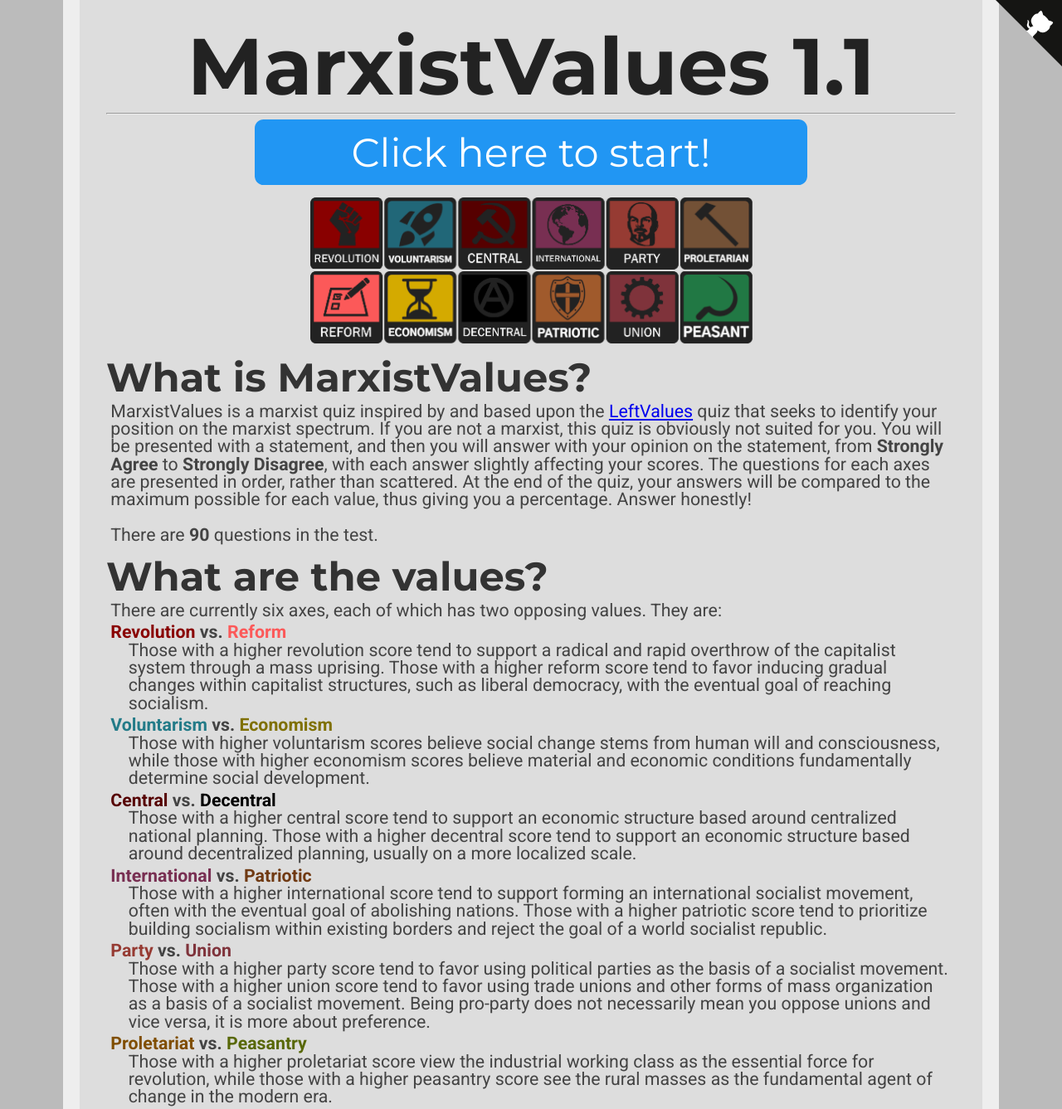
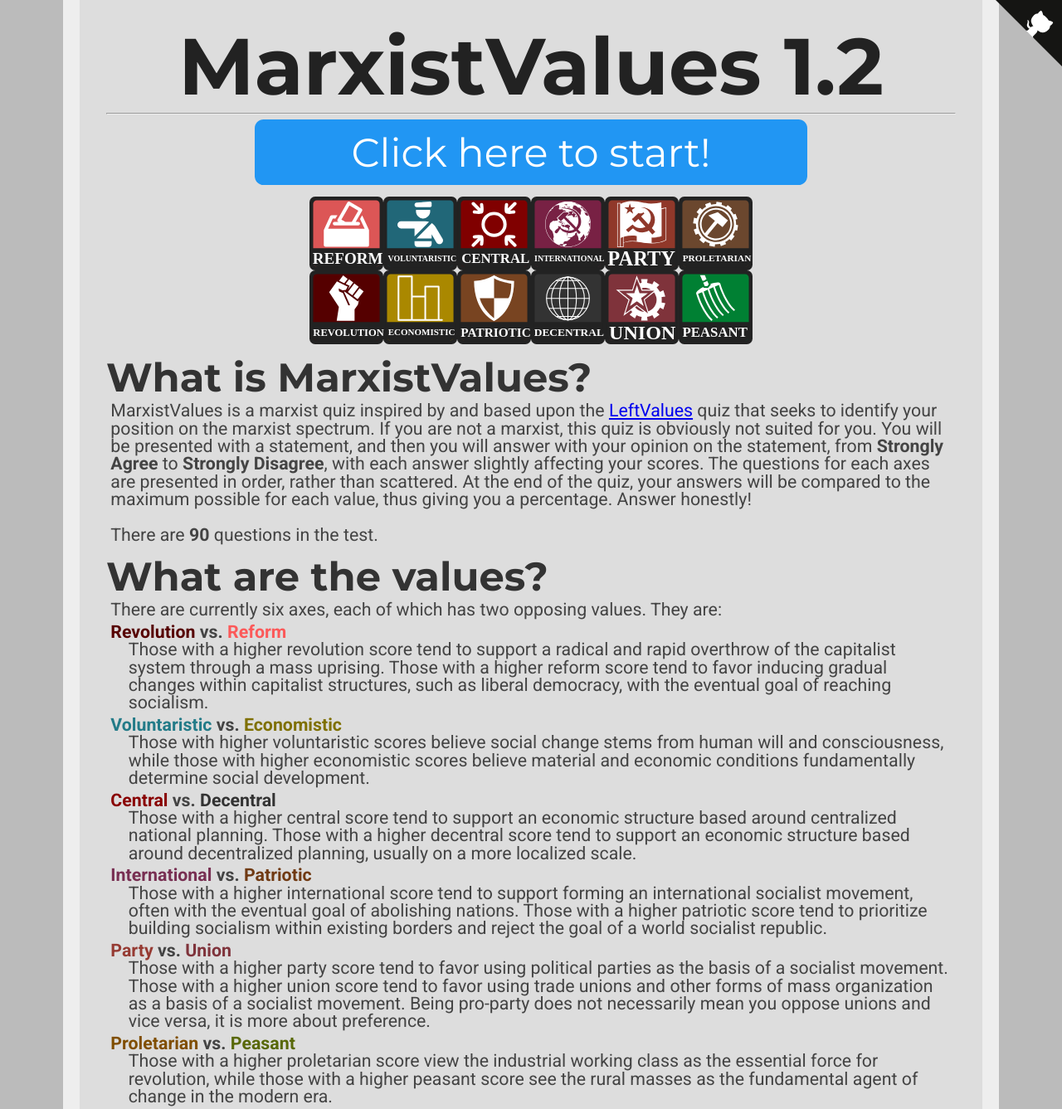
Before and after one commit to eurodengist/marxistvalues, a plain HTML site: page index.html in a window 1280 px wide. Shown: the top 1337 px of the page at 83% size. Drawn offline with Linux system fonts and the light colour scheme.

Commit message:
Update index.html

```diff
--- a/index.html
+++ b/index.html
@@ -4,9 +4,9 @@
 <head>
     <link href="https://fonts.googleapis.com/css?family=Montserrat:300,400,700%7CRoboto:400,700" rel="stylesheet">
     <link href='style.css' rel='stylesheet' type='text/css'>
-    <title>MarxistValues 1.1</title>
-    <link rel="icon" type="image/png" href="icon.png">
-    <link rel="shortcut icon" type="image/png" href="icon.png">
+    <title>MarxistValues 1.2</title>
+    <link rel="icon" type="image/svg" href="icon.svg">
+    <link rel="shortcut icon" type="image/svg" href="icon.svg">
     <meta charset="utf-8">
 </head>
 
@@ -55,11 +55,11 @@
             }
         }
     </style>
-    <h1>MarxistValues 1.1</h1>
+    <h1>MarxistValues 1.2</h1>
     <hr>
     <button class="button" onclick="location.href='instructions.html';"
         style="font-size:36pt;">Click here to start!</button>
-    <img src="values.png" class="center" alt="The values being differentiated in this quiz" />
+    <img src="values.svg" class="center" alt="The values being differentiated in this quiz" />
 
     <h2>What is MarxistValues?</h2>
     <p>MarxistValues is a marxist quiz inspired by and based upon the <a
@@ -73,18 +73,18 @@
 
     <h2>What are the values?</h2>
     <p>There are currently six axes, each of which has two opposing values. They are:</p>
-    <p class="value-description"><b style="color:#890000;">Revolution</b> <b>vs.</b> <b
+    <p class="value-description"><b style="color:#560000;">Revolution</b> <b>vs.</b> <b
             style="color:#FC5959;">Reform</b><br />
         Those with a higher revolution score tend to support a radical and rapid overthrow of the capitalist system
         through a mass uprising. Those with a higher reform score tend to favor inducing gradual changes within
         capitalist structures, such as liberal democracy, with the eventual goal of reaching socialism.</p>
-    <p class="value-description"><b style="color:#237B88;">Voluntarism</b> <b>vs.</b> <b
-            style="color:#7F7000;">Economism</b><br />
-        Those with higher voluntarism scores believe social change stems from human will and consciousness, while
-        those with higher economism scores believe material and economic conditions fundamentally determine social
+    <p class="value-description"><b style="color:#237B88;">Voluntaristic</b> <b>vs.</b> <b
+            style="color:#7F7000;">Economistic</b><br />
+        Those with higher voluntaristic scores believe social change stems from human will and consciousness, while
+        those with higher economistic scores believe material and economic conditions fundamentally determine social
         development.</p>
-    <p class="value-description"><b style="color:#560000;">Central</b> <b>vs.</b> <b
-            style="color:#000000;">Decentral</b><br />
+    <p class="value-description"><b style="color:#890000;">Central</b> <b>vs.</b> <b
+            style="color:#333333ff;">Decentral</b><br />
         Those with a higher central score tend to support an economic structure based around centralized national
         planning. Those with a higher decentral score tend to support an economic structure based around decentralized
         planning, usually on a more localized scale.</p>
@@ -99,10 +99,10 @@
         Those with a higher union score tend to favor using trade unions and other forms of mass organization as a basis
         of a socialist movement. Being pro-party does not necessarily mean you oppose unions and vice versa, it is more
         about preference.</p>
-    <p class="value-description"><b style="color:#804E00;">Proletariat</b> <b>vs.</b> <b
-            style="color:#586808;">Peasantry</b><br />
-        Those with a higher proletariat score view the industrial working class as the essential force for revolution,
-        while those with a higher peasantry score see the rural masses as the fundamental agent of change in the
+    <p class="value-description"><b style="color:#804E00;">Proletarian</b> <b>vs.</b> <b
+            style="color:#586808;">Peasant</b><br />
+        Those with a higher proletarian score view the industrial working class as the essential force for revolution,
+        while those with a higher peasant score see the rural masses as the fundamental agent of change in the
         modern era.</p>
     <h2>What does "Closest Match" mean in the results?</h2>
     <p>Similar to 8values, this quiz will attempt to match you with a specific marxist
```
